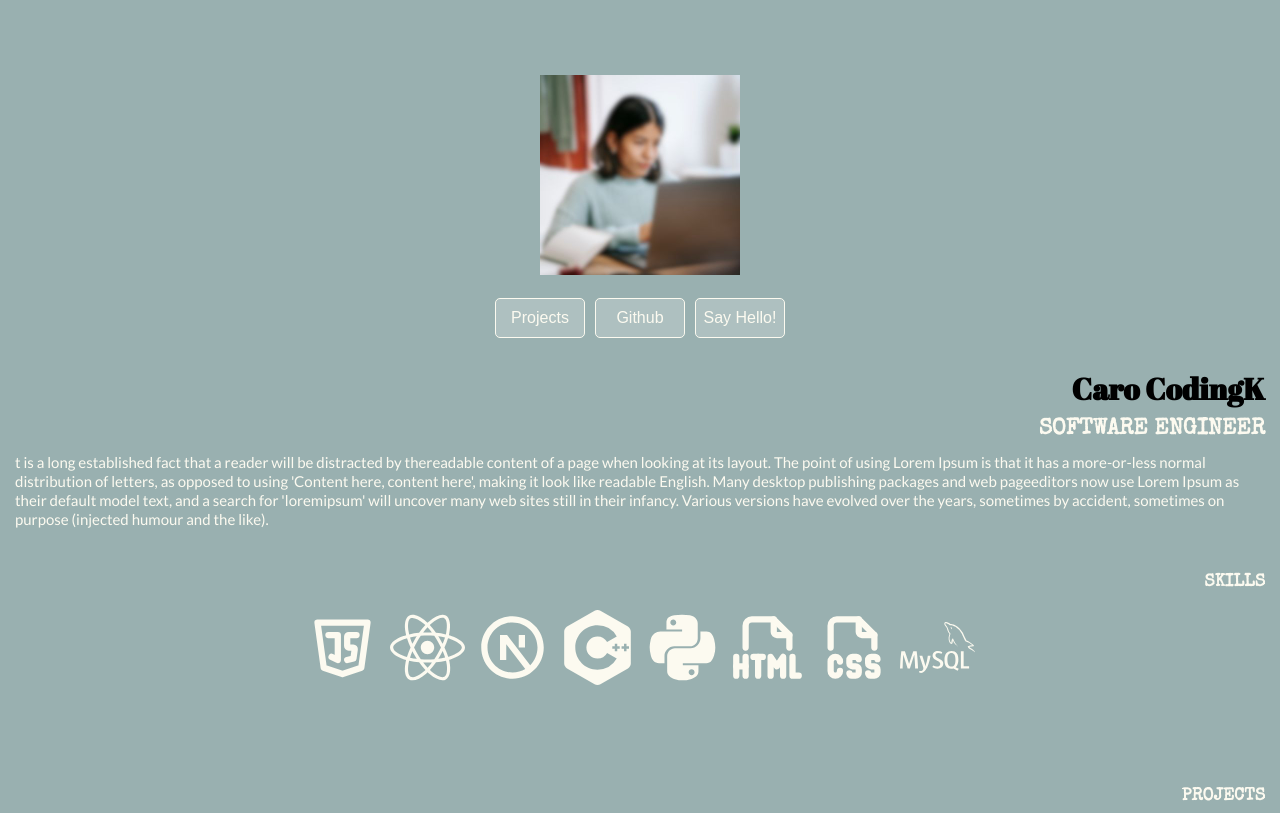
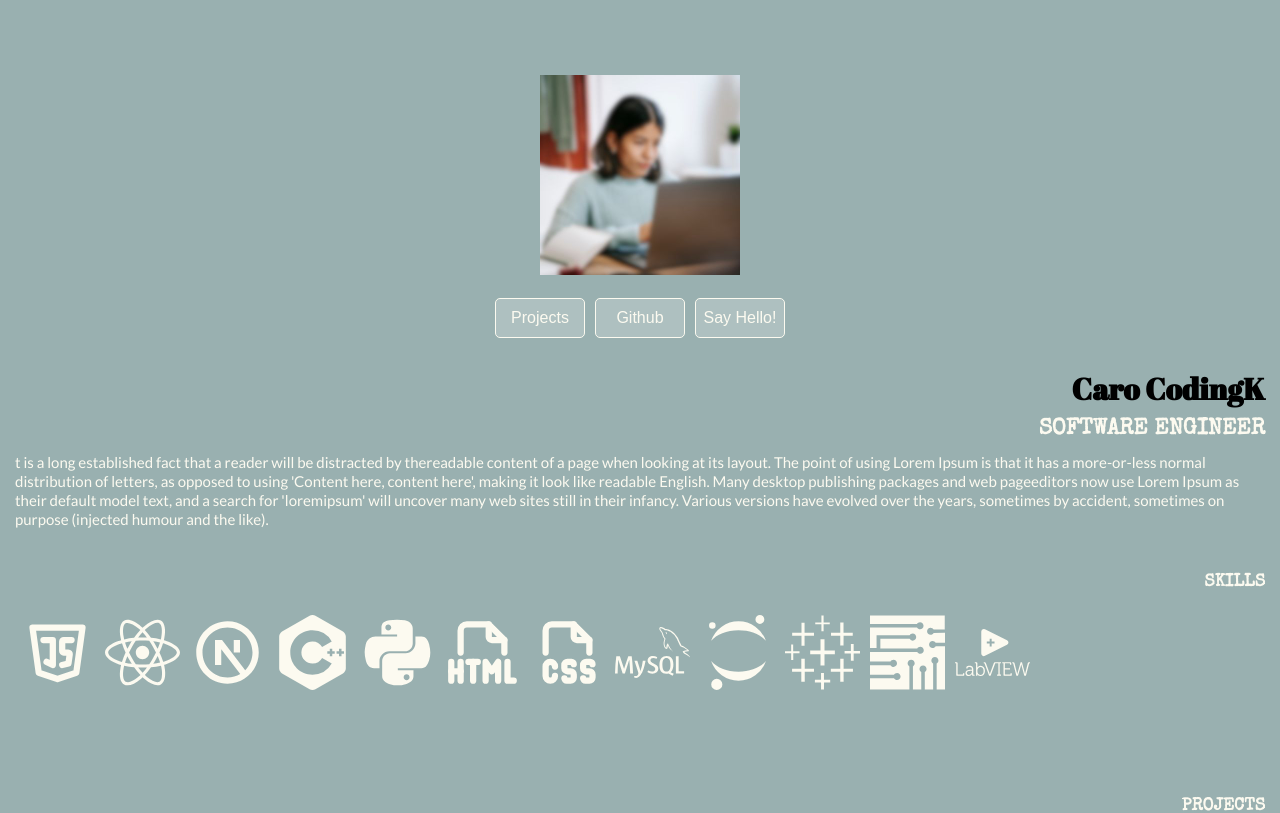
Before and after one commit to carocodingk/carocodingk.github.io, a Next.js app: page / in a window 1280 px wide. Shown: the top 813 px of the page. Built offline with nearby package versions, Linux system fonts and the light colour scheme.

Commit message:
Added skills icons

```diff
--- a/components/AboutMe.jsx
+++ b/components/AboutMe.jsx
@@ -3,7 +3,7 @@ import LinksBar from "./LinksBar";
 import info from "../content/info.json";
 import style from "../styles/components.module.css"
 import {abril_fatface, lato, special_elite} from "../styles/fonts"
-import { SiCplusplus, SiMysql } from "react-icons/si";
+import { SiCplusplus, SiMysql, SiMultisim, SiLabview, SiJupyter, SiTableau } from "react-icons/si";
 import { FaReact, FaPython } from "react-icons/fa"
 import { RiNextjsLine} from "react-icons/ri";
 import { TbBrandJavascript, TbFileTypeCss, TbFileTypeHtml } from "react-icons/tb";
@@ -34,6 +34,10 @@ function AboutMe(){
             <TbFileTypeHtml  className={style.aboutme_skills_icons}/>
             <TbFileTypeCss className={style.aboutme_skills_icons}/>
             <SiMysql className={style.aboutme_skills_icons}/>
+            <SiJupyter className={style.aboutme_skills_icons}/>
+            <SiTableau className={style.aboutme_skills_icons}/>
+            <SiMultisim className={style.aboutme_skills_icons}/>
+            <SiLabview className={style.aboutme_skills_icons}/>
           </div>
         </div>
       </div>
--- a/styles/components.module.css
+++ b/styles/components.module.css
@@ -48,14 +48,14 @@
 #aboutme_skills_container {
   display: flex;
   flex-wrap: wrap;
-  justify-content: center;
+  /* justify-content: center; */
   margin-bottom: 3em;
   /* border: 1px solid yellow; */
 }
 
 .aboutme_skills_icons{
   font-size: 5em;
-  margin: 5px;
+  margin: 10px 5px;
   /* border: 1px solid orange; */
 }
 
```
